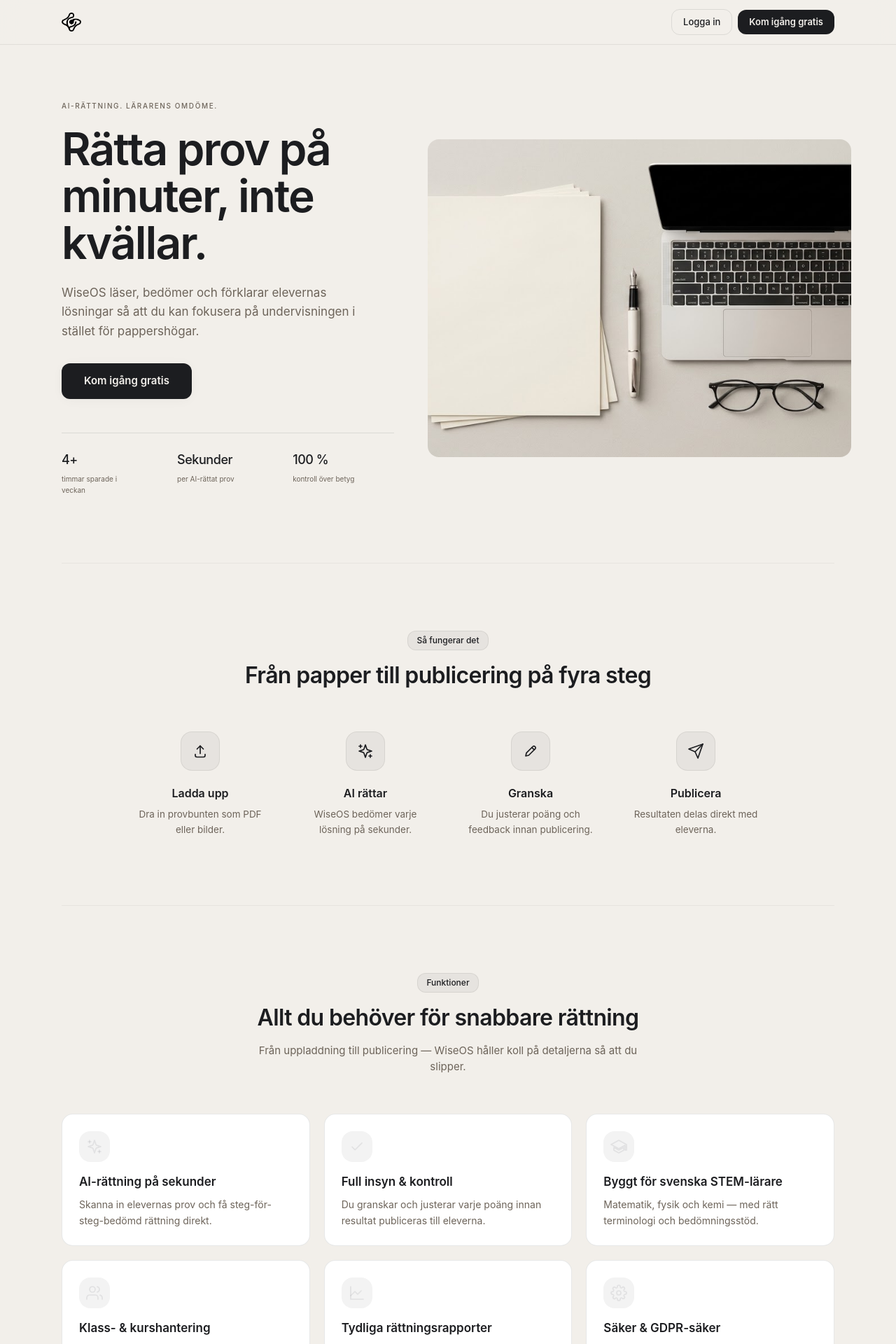
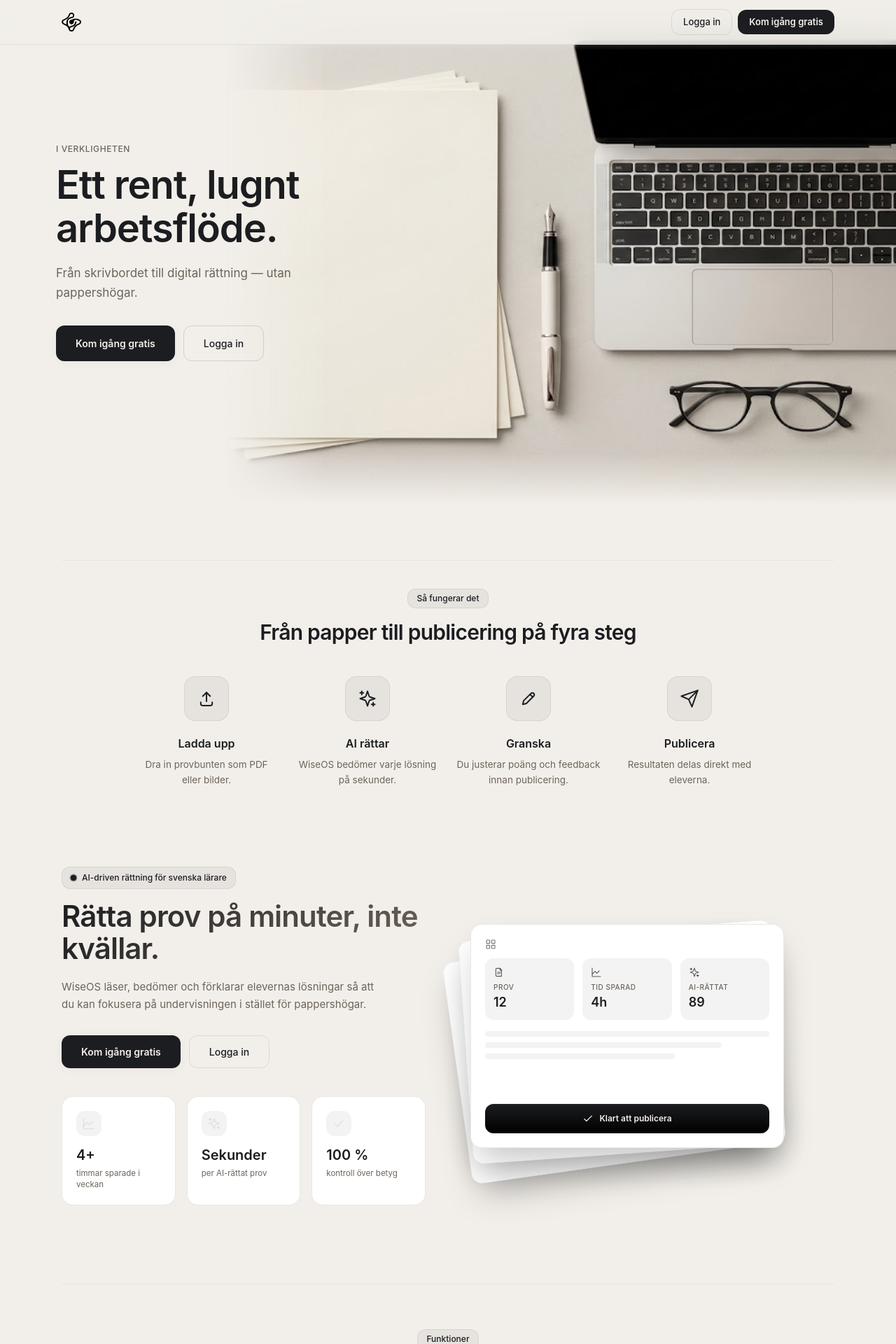
Before and after one commit to tjuren-ferdinand/wiseos_working_engine, a Next.js app in the folder apps/web/: page /login in a window 1280 px wide. Shown: the top 1920 px of the page at 70% size. Built offline with nearby package versions, Linux system fonts and the light colour scheme; no server answers.

Commit message:
Reset login page to public main version

```diff
--- a/apps/web/app/login/page.tsx
+++ b/apps/web/app/login/page.tsx
@@ -4,11 +4,10 @@ import { useState, useRef } from "react";
 import { createPortal } from "react-dom";
 import Link from "next/link";
 import { useRouter } from "next/navigation";
-import { motion, useScroll, useMotionValueEvent } from "framer-motion";
+import { motion, useInView, useScroll, useMotionValueEvent } from "framer-motion";
 import Logo from "@/components/Logo";
 import { createClient } from "@/lib/supabase/client";
 import LineIcon, { type IconName } from "@/components/LineIcon";
-import Image from "next/image";
 import { TESTIMONIALS } from "@/lib/data/testimonials";
 import { SOCIAL_STATS } from "@/lib/data/stats";
 
@@ -53,6 +52,7 @@ const stats = [
   { value: "100 %", label: "kontroll över betyg", icon: "check" as const },
 ] as const;
 
+
 function AuthModal({
   open,
   onClose,
@@ -83,7 +83,9 @@ function AuthModal({
         redirectTo: `${window.location.origin}/auth/callback`,
       },
     });
-    if (oauthError) setError(oauthError.message);
+    if (oauthError) {
+      setError(oauthError.message);
+    }
   };
 
   const handleSubmit = async (e: React.FormEvent) => {
@@ -119,7 +121,7 @@ function AuthModal({
 
   return createPortal(
     <div className="fixed inset-0 z-[100] flex items-center justify-center p-4">
-      <div className="absolute inset-0 bg-ink/70 backdrop-blur-sm" onClick={onClose} />
+      <div className="absolute inset-0 bg-black/80 backdrop-blur-sm" onClick={onClose} />
       <div className="relative w-full max-w-[400px] overflow-hidden rounded-2xl border border-ink-hairline/10 bg-paper-elevated p-6 shadow-2xl">
         <div className="mb-6 flex items-center justify-between">
           <h2 className="text-[20px] font-medium tracking-[-0.01em] text-ink">
@@ -137,7 +139,10 @@ function AuthModal({
             </p>
             <button
               type="button"
-              onClick={() => { setSignupDone(false); setMode("login"); }}
+              onClick={() => {
+                setSignupDone(false);
+                setMode("login");
+              }}
               className="text-[13px] font-medium text-ink hover:underline"
             >
               Tillbaka till inloggning
@@ -225,7 +230,10 @@ function AuthModal({
                 Inget konto?{" "}
                 <button
                   type="button"
-                  onClick={() => { setError(null); setMode("signup"); }}
+                  onClick={() => {
+                    setError(null);
+                    setMode("signup");
+                  }}
                   className="font-medium text-ink hover:underline"
                 >
                   Skapa ett här
@@ -236,7 +244,10 @@ function AuthModal({
                 Har du redan ett konto?{" "}
                 <button
                   type="button"
-                  onClick={() => { setError(null); setMode("login"); }}
+                  onClick={() => {
+                    setError(null);
+                    setMode("login");
+                  }}
                   className="font-medium text-ink hover:underline"
                 >
                   Logga in
@@ -248,6 +259,65 @@ function AuthModal({
       </div>
     </div>,
     document.body
+  );
+}
+
+function DashboardStack() {
+  return (
+    <div className="pointer-events-none relative hidden h-80 w-full max-w-md lg:block" style={{ perspective: "1000px" }}>
+      <div
+        className="absolute inset-0 rounded-2xl border border-ink-hairline/5 bg-paper-raised shadow-2xl"
+        style={{ transform: "rotate(-8deg) translate(-1.5rem, 1.25rem)" }}
+      />
+      <div
+        className="absolute inset-0 rounded-2xl border border-ink-hairline/5 bg-paper-raised shadow-2xl"
+        style={{ transform: "rotate(-4deg) translate(-0.5rem, 0.5rem)" }}
+      />
+      <motion.div
+        initial={{ opacity: 0, y: 24 }}
+        animate={{ opacity: 1, y: 0 }}
+        transition={{ duration: 0.8, ease: [0.22, 1, 0.36, 1] }}
+        className="relative z-10 flex h-full flex-col rounded-2xl border border-ink-hairline/10 bg-paper-raised p-5 shadow-2xl"
+      >
+        <div className="mb-3 flex items-center">
+          <LineIcon name="grid" className="h-4 w-4 text-ink-hairline/60" />
+        </div>
+
+        <div className="grid grid-cols-3 gap-3">
+          <div className="rounded-xl bg-ink/5 p-3">
+            <LineIcon name="file" className="mb-1.5 h-4 w-4 text-ink-hairline/70" />
+            <div className="text-[10px] font-medium uppercase tracking-wider text-ink-secondary">Prov</div>
+            <div className="text-[18px] font-semibold text-ink">12</div>
+          </div>
+          <div className="rounded-xl bg-ink/5 p-3">
+            <LineIcon name="chart" className="mb-1.5 h-4 w-4 text-ink-hairline/70" />
+            <div className="text-[10px] font-medium uppercase tracking-wider text-ink-secondary">Tid sparad</div>
+            <div className="text-[18px] font-semibold text-ink">4h</div>
+          </div>
+          <div className="rounded-xl bg-ink/5 p-3">
+            <LineIcon name="sparkles" className="mb-1.5 h-4 w-4 text-ink-hairline/70" />
+            <div className="text-[10px] font-medium uppercase tracking-wider text-ink-secondary">AI-rättat</div>
+            <div className="text-[18px] font-semibold text-ink">89</div>
+          </div>
+        </div>
+
+        <div className="mt-4 space-y-2">
+          <div className="h-2 w-full rounded bg-ink/5" />
+          <div className="h-2 w-5/6 rounded bg-ink/5" />
+          <div className="h-2 w-4/6 rounded bg-ink/5" />
+        </div>
+
+        <div className="mt-auto flex items-center justify-center gap-2 rounded-xl bg-gradient-to-b from-ink to-black p-3 shadow-[inset_0_1px_0_rgba(255,255,255,0.06)]">
+          <motion.div
+            animate={{ scale: [1, 1.15, 1] }}
+            transition={{ repeat: Infinity, duration: 1.8, ease: "easeInOut" }}
+          >
+            <LineIcon name="check" className="h-4 w-4 text-paper" />
+          </motion.div>
+          <span className="text-[12px] font-semibold text-paper">Klart att publicera</span>
+        </div>
+      </motion.div>
+    </div>
   );
 }
 
@@ -266,12 +336,12 @@ function SectionHeading({
       whileInView={{ opacity: 1, y: 0 }}
       viewport={{ once: true }}
       transition={{ duration: 0.6, ease: [0.22, 1, 0.36, 1] }}
-      className="mb-14 text-center"
+      className="mb-10 text-center"
     >
       <span className="mb-3 inline-flex items-center rounded-xl border border-ink-hairline bg-ink/5 px-3 py-1 text-[12px] font-medium text-ink">
         {badge}
       </span>
-      <h2 className="text-[26px] md:text-[32px] font-semibold tracking-[-0.02em] text-ink">{title}</h2>
+      <h2 className="text-[24px] md:text-[30px] font-semibold tracking-tight text-ink">{title}</h2>
       {subtitle && (
         <p className="mx-auto mt-3 max-w-xl text-[15px] text-ink-secondary">{subtitle}</p>
       )}
@@ -288,13 +358,13 @@ function ProcessSteps() {
   ];
 
   return (
-    <section className="border-t border-ink-hairline/5 py-24">
+    <section className="mt-20 border-t border-ink-hairline/5 pt-10">
       <SectionHeading
         badge="Så fungerar det"
         title="Från papper till publicering på fyra steg"
       />
       <div className="mx-auto max-w-4xl">
-        <div className="grid gap-12 md:grid-cols-4">
+        <div className="grid gap-6 md:grid-cols-4">
           {steps.map((s, i) => (
             <motion.div
               key={s.n}
@@ -304,8 +374,8 @@ function ProcessSteps() {
               transition={{ duration: 0.6, delay: i * 0.1, ease: [0.22, 1, 0.36, 1] }}
               className="relative z-10 text-center"
             >
-              <div className="mx-auto flex h-14 w-14 items-center justify-center rounded-2xl border border-ink-hairline bg-ink/5 text-ink">
-                <LineIcon name={s.icon} className="h-6 w-6" />
+              <div className="mx-auto flex h-16 w-16 items-center justify-center rounded-2xl border border-ink-hairline bg-ink/5 text-ink">
+                <LineIcon name={s.icon} className="h-7 w-7" />
               </div>
               <h3 className="mt-5 text-[16px] font-semibold text-ink">{s.title}</h3>
               <p className="mt-2 text-[13.5px] leading-relaxed text-ink-secondary">{s.desc}</p>
@@ -317,14 +387,18 @@ function ProcessSteps() {
   );
 }
 
+
 function SocialProof() {
+  // TODO: update with real numbers once they are available
   const stats = SOCIAL_STATS;
+
+  // TODO: replace with real quotes before launch
   const quotes = TESTIMONIALS;
 
   return (
-    <section className="border-t border-ink-hairline/5 py-24">
+    <section className="mt-20 border-t border-ink-hairline/5 pt-10">
       <SectionHeading badge="Förtroende" title="Används av lärare varje dag" />
-      <div className="grid gap-5 md:grid-cols-3">
+      <div className="grid gap-6 md:grid-cols-3">
         {stats.map((s, i) => (
           <motion.div
             key={s.label}
@@ -361,6 +435,76 @@ function SocialProof() {
   );
 }
 
+function Finale({
+  onStart,
+  onLogin,
+}: {
+  onStart: () => void;
+  onLogin: () => void;
+}) {
+  const ref = useRef<HTMLDivElement>(null);
+  const isInView = useInView(ref, { once: true, amount: 0.2 });
+
+  return (
+    <section
+      ref={ref}
+      className="relative left-1/2 mt-0 w-screen -translate-x-1/2 overflow-hidden bg-paper md:min-h-[90vh]"
+    >
+      <div
+        className="h-[55vh] w-full md:absolute md:right-0 md:top-0 md:h-full md:w-[75%]"
+        style={{
+          WebkitMaskImage: "linear-gradient(to right, transparent 0%, black 15%)",
+          maskImage: "linear-gradient(to right, transparent 0%, black 15%)",
+        }}
+      >
+        <motion.img
+          initial={{ opacity: 0, scale: 1.05 }}
+          animate={isInView ? { opacity: 1, scale: 1 } : {}}
+          transition={{ duration: 1.2, ease: [0.22, 1, 0.36, 1] }}
+          src="/front1.jpg"
+          alt="Arbetsplats med papper och laptop"
+          loading="lazy"
+          className="h-full w-full object-cover"
+          style={{
+            maskImage: "linear-gradient(to bottom, transparent 0%, black 10%, black 90%, transparent 100%)",
+            WebkitMaskImage: "linear-gradient(to bottom, transparent 0%, black 10%, black 90%, transparent 100%)",
+          }}
+        />
+      </div>
+      <div className="relative z-10 flex flex-col justify-center bg-paper px-6 py-16 md:absolute md:inset-y-0 md:left-0 md:w-[45%] md:bg-transparent md:px-12 lg:px-20">
+        <motion.div
+          initial={{ opacity: 0, y: 24 }}
+          animate={isInView ? { opacity: 1, y: 0 } : {}}
+          transition={{ duration: 0.8, delay: 0.2, ease: [0.22, 1, 0.36, 1] }}
+          className="max-w-xl"
+        >
+          <p className="mb-3 text-[12px] font-medium uppercase tracking-wider text-ink-secondary">I verkligheten</p>
+          <h2 className="text-[32px] font-semibold leading-[1.1] tracking-[-0.02em] text-ink md:text-[44px] lg:text-[56px]">
+            Ett rent, lugnt arbetsflöde.
+          </h2>
+          <p className="mt-5 text-[15px] leading-relaxed text-ink-secondary md:text-[17px]">
+            Från skrivbordet till digital rättning — utan pappershögar.
+          </p>
+          <div className="mt-8 flex flex-wrap gap-3">
+            <button
+              onClick={onStart}
+              className="rounded-xl bg-ink px-7 py-3.5 text-[14px] font-semibold text-paper shadow-soft transition-all hover:shadow-soft hover:scale-[1.02] active:scale-[0.98]"
+            >
+              Kom igång gratis
+            </button>
+            <button
+              onClick={onLogin}
+              className="rounded-xl border border-ink/15 px-7 py-3.5 text-[14px] font-medium text-ink transition-all hover:bg-ink/5"
+            >
+              Logga in
+            </button>
+          </div>
+        </motion.div>
+      </div>
+    </section>
+  );
+}
+
 export default function LoginPage() {
   const [authOpen, setAuthOpen] = useState(false);
   const [authMode, setAuthMode] = useState<AuthMode>("login");
@@ -377,8 +521,7 @@ export default function LoginPage() {
     setAuthOpen(true);
   };
 
-  return (
-    <div className="min-h-screen overflow-y-auto overflow-x-hidden bg-paper text-ink">
+  return (<div className="min-h-screen overflow-y-auto overflow-x-hidden bg-paper text-ink">
       {/* Top bar */}
       <motion.header
         initial={{ y: -10, opacity: 0 }}
@@ -410,24 +553,40 @@ export default function LoginPage() {
         </div>
       </motion.header>
 
-      <main className="mx-auto max-w-6xl px-6">
+      <main className="mx-auto max-w-6xl px-6 pt-0 pb-0">
+        {/* Closing image */}
+        <Finale onStart={() => openAuth("signup")} onLogin={() => openAuth("login")} />
+
+        {/* How it works */}
+        <ProcessSteps />
+
         {/* Hero */}
-        <section className="relative grid min-h-[calc(100svh-4rem)] items-center gap-10 pb-16 pt-32 sm:gap-14 lg:grid-cols-[0.9fr_1.1fr] lg:gap-12 lg:pb-24 lg:pt-36">
-          <div className="min-w-0">
+        <section className="mt-28 grid items-center gap-16 lg:grid-cols-2">
+          <div>
             <motion.div
               initial={{ opacity: 0, y: 16 }}
               animate={{ opacity: 1, y: 0 }}
               transition={{ duration: 0.7, ease: [0.22, 1, 0.36, 1] }}
-              className="mb-5 text-[10px] font-medium uppercase tracking-[0.16em] text-ink-secondary"
+              className="mb-4 inline-flex w-fit items-center gap-2 rounded-xl border border-ink-hairline bg-ink/5 px-3 py-1.5 text-[12px] font-medium text-ink"
             >
-              AI-rättning. Lärarens omdöme.
+              <span className="relative flex h-2 w-2">
+                <span className="absolute inline-flex h-full w-full animate-ping rounded-xl bg-ink opacity-75" />
+                <span className="relative inline-flex h-2 w-2 rounded-xl bg-ink" />
+              </span>
+              AI-driven rättning för svenska lärare
             </motion.div>
 
             <motion.h1
               initial={{ opacity: 0, y: 16 }}
               animate={{ opacity: 1, y: 0 }}
               transition={{ duration: 0.7, delay: 0.1, ease: [0.22, 1, 0.36, 1] }}
-              className="max-w-lg text-[42px] font-semibold leading-[1.05] tracking-[-0.03em] text-ink md:text-[56px] lg:text-[64px]"
+              className="max-w-lg text-[42px] font-semibold leading-[1.1] tracking-[-0.02em] text-ink"
+              style={{
+                background: "linear-gradient(135deg, rgb(var(--foreground)) 0%, rgb(var(--muted)) 100%)",
+                WebkitBackgroundClip: "text",
+                WebkitTextFillColor: "transparent",
+                backgroundClip: "text",
+              }}
             >
               Rätta prov på minuter, inte kvällar.
             </motion.h1>
@@ -436,7 +595,7 @@ export default function LoginPage() {
               initial={{ opacity: 0, y: 16 }}
               animate={{ opacity: 1, y: 0 }}
               transition={{ duration: 0.7, delay: 0.2, ease: [0.22, 1, 0.36, 1] }}
-              className="mt-6 max-w-md text-[16px] leading-relaxed text-ink-secondary md:text-[17px]"
+              className="mt-5 max-w-md text-[15px] leading-relaxed text-ink-secondary"
             >
               WiseOS läser, bedömer och förklarar elevernas lösningar så att du kan fokusera på undervisningen i stället för pappershögar.
             </motion.p>
@@ -445,13 +604,19 @@ export default function LoginPage() {
               initial={{ opacity: 0, y: 16 }}
               animate={{ opacity: 1, y: 0 }}
               transition={{ duration: 0.7, delay: 0.3, ease: [0.22, 1, 0.36, 1] }}
-              className="mt-8"
+              className="mt-8 flex flex-wrap gap-3"
             >
               <button
                 onClick={() => openAuth("signup")}
-                className="rounded-xl bg-ink px-8 py-3.5 text-[15px] font-semibold text-paper shadow-soft transition-all hover:shadow-soft hover:scale-[1.02] active:scale-[0.98]"
+                className="rounded-xl bg-ink px-7 py-3 text-[14px] font-semibold text-paper shadow-soft transition-all hover:shadow-soft hover:scale-[1.02] active:scale-[0.98]"
               >
                 Kom igång gratis
+              </button>
+              <button
+                onClick={() => openAuth("login")}
+                className="rounded-xl border border-ink-hairline/10 px-7 py-3 text-[14px] font-medium text-ink transition-all hover:bg-ink/5"
+              >
+                Logga in
               </button>
             </motion.div>
 
@@ -459,36 +624,28 @@ export default function LoginPage() {
               initial={{ opacity: 0, y: 16 }}
               animate={{ opacity: 1, y: 0 }}
               transition={{ duration: 0.7, delay: 0.4, ease: [0.22, 1, 0.36, 1] }}
-              className="mt-12 grid grid-cols-3 gap-5 border-t border-ink-hairline/10 pt-6"
+              className="mt-10 grid grid-cols-3 gap-4"
             >
-              {stats.map((stat) => (
-                <div key={stat.label} className="min-w-0">
-                  <div className="text-[18px] font-medium tracking-tight text-ink">{stat.value}</div>
-                  <div className="mt-1.5 max-w-[100px] text-[10px] leading-relaxed text-ink-secondary">{stat.label}</div>
+              {stats.map((stat, i) => (
+                <div
+                  key={stat.label}
+                  className="rounded-2xl border border-ink-hairline/10 bg-paper-raised p-5"
+                >
+                  <div className="mb-3 flex h-9 w-9 items-center justify-center rounded-xl bg-ink/5 text-ink-hairline">
+                    <LineIcon name={stat.icon} className="h-5 w-5" />
+                  </div>
+                  <div className="text-[20px] font-semibold text-ink">{stat.value}</div>
+                  <div className="mt-1 text-[11.5px] leading-snug text-ink-secondary">{stat.label}</div>
                 </div>
               ))}
             </motion.div>
           </div>
 
-          <div className="relative flex min-w-0 items-center lg:-mr-6">
-            <div className="relative aspect-[4/3] w-full overflow-hidden rounded-2xl">
-              <Image
-                src="/front1.jpg"
-                alt=""
-                fill
-                priority
-                sizes="(max-width: 1024px) 100vw, 50vw"
-                className="object-cover"
-              />
-            </div>
-          </div>
+          <DashboardStack />
         </section>
 
-        {/* How it works */}
-        <ProcessSteps />
-
         {/* Features */}
-        <section className="border-t border-ink-hairline/5 py-24">
+        <section className="mt-28 border-t border-ink-hairline/5 pt-16">
           <SectionHeading
             badge="Funktioner"
             title="Allt du behöver för snabbare rättning"
@@ -516,25 +673,9 @@ export default function LoginPage() {
 
         {/* Social proof */}
         <SocialProof />
-
-        {/* Simple closing CTA */}
-        <section className="border-t border-ink-hairline/5 py-24 text-center">
-          <h2 className="text-[24px] md:text-[30px] font-semibold tracking-[-0.02em] text-ink">
-            Mindre rättning. Mer undervisning.
-          </h2>
-          <p className="mx-auto mt-3 max-w-md text-[15px] text-ink-secondary">
-            Börja spara timmar varje vecka — skapa ett konto och testa WiseOS gratis.
-          </p>
-          <button
-            onClick={() => openAuth("signup")}
-            className="mt-8 rounded-xl bg-ink px-8 py-3.5 text-[15px] font-semibold text-paper shadow-soft transition-all hover:shadow-soft hover:scale-[1.02] active:scale-[0.98]"
-          >
-            Kom igång gratis
-          </button>
-        </section>
       </main>
 
-      <footer className="border-t border-ink-hairline/5 py-8 text-center text-[12px] text-ink-secondary">
+      <footer className="mt-28 border-t border-ink-hairline/5 py-8 text-center text-[12px] text-ink-secondary">
         {new Date().getFullYear()} Wisecast AB
       </footer>
 
```
